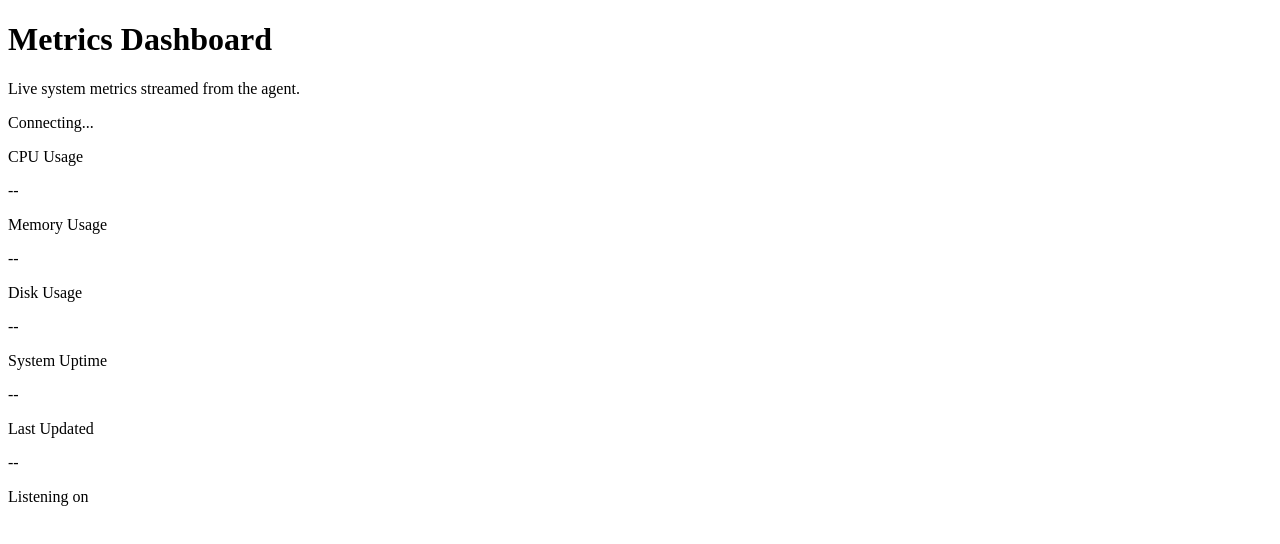
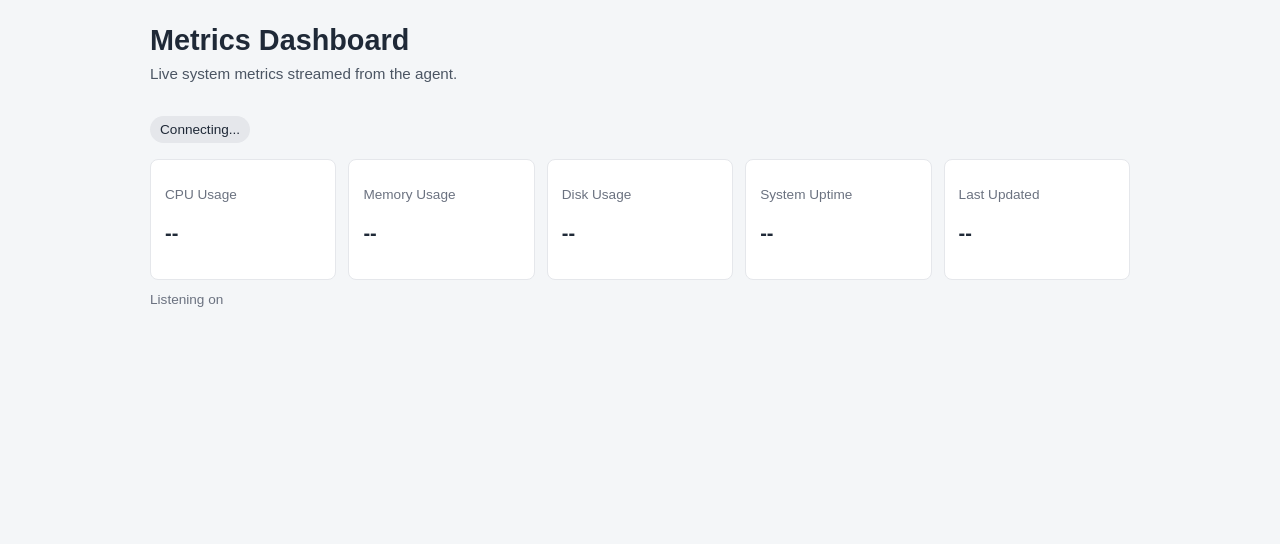
Before and after one commit to Dynamite-TH/realtime-performance-tracker, a website: page client/index.html in a window 1280 px wide. Drawn offline with Linux system fonts and the light colour scheme.

Commit message:
Add stylesheet for improved layout and styling of the Realtime Metrics Dashboard

```diff
--- a/client/index.html
+++ b/client/index.html
@@ -5,6 +5,7 @@
     <meta charset="UTF-8" />
     <meta name="viewport" content="width=device-width, initial-scale=1.0" />
     <title>Realtime Metrics Dashboard</title>
+    <link rel="stylesheet" href="./stylesheet.css" />
 </head>
 
 <body>
--- /dev/null
+++ b/client/stylesheet.css
@@ -0,0 +1,93 @@
+:root {
+            color-scheme: light dark;
+            font-family: Arial, Helvetica, sans-serif;
+        }
+
+        body {
+            margin: 0;
+            padding: 24px;
+            background: #f4f6f8;
+            color: #1f2937;
+        }
+
+        .container {
+            max-width: 980px;
+            margin: 0 auto;
+        }
+
+        h1 {
+            margin: 0 0 8px;
+            font-size: 1.8rem;
+        }
+
+        .subtitle {
+            margin: 0 0 20px;
+            color: #4b5563;
+            font-size: 0.95rem;
+        }
+
+        .status {
+            display: inline-block;
+            padding: 6px 10px;
+            border-radius: 999px;
+            font-size: 0.85rem;
+            margin-bottom: 16px;
+            background: #e5e7eb;
+        }
+
+        .grid {
+            display: grid;
+            grid-template-columns: repeat(auto-fit, minmax(180px, 1fr));
+            gap: 12px;
+        }
+
+        .card {
+            background: #ffffff;
+            border: 1px solid #e5e7eb;
+            border-radius: 8px;
+            padding: 14px;
+        }
+
+        .clickable {
+            cursor: pointer;
+            user-select: none;
+        }
+
+        .label {
+            font-size: 0.85rem;
+            color: #6b7280;
+            margin-bottom: 8px;
+        }
+
+        .value {
+            font-size: 1.25rem;
+            font-weight: 700;
+        }
+
+        .muted {
+            font-size: 0.85rem;
+            color: #6b7280;
+            margin-top: 12px;
+        }
+
+        @media (prefers-color-scheme: dark) {
+            body {
+                background: #111827;
+                color: #f9fafb;
+            }
+
+            .subtitle,
+            .label,
+            .muted {
+                color: #d1d5db;
+            }
+
+            .status {
+                background: #374151;
+            }
+
+            .card {
+                background: #1f2937;
+                border-color: #374151;
+            }
+        }
```
